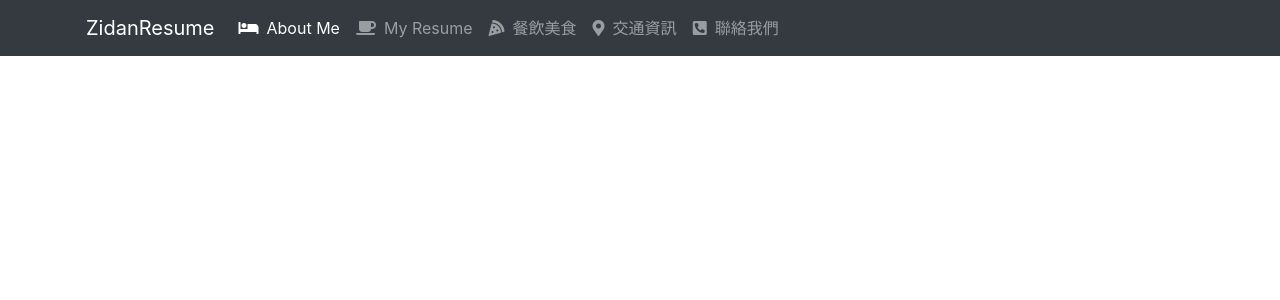
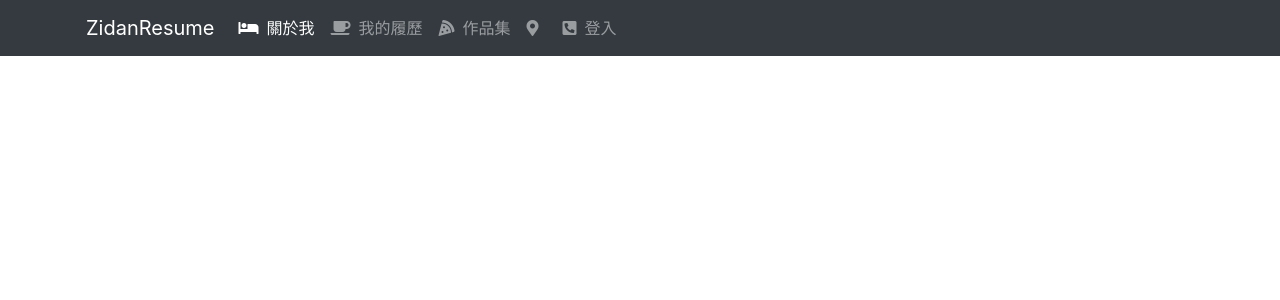
Before and after one commit to wdaweb/10902-lu-li-biao-xi-tong-zidanc, a PHP site: page / in a window 1280 px wide. Shown: the top 300 px of the page. Run offline with PHP 8.4, Linux system fonts and the light colour scheme; some libraries are stand-ins or nearby versions.

Commit message:
開啟版面

```diff
--- a/index.php
+++ b/index.php
@@ -6,10 +6,9 @@
     <meta http-equiv="X-UA-Compatible" content="ie=edge">
     <link rel="shortcut icon" href="#" type="image/x-icon">
     <title>Zidan-Web Resume</title>
-    <link rel="stylesheet" href="bootstrap.css" integrity="sha384-9aIt2nRpC12Uk9gS9baDl411NQApFmC26EwAOH8WgZl5MYYxFfc+NcPb1dKGj7Sk" crossorigin="anonymous">
+    <link rel="stylesheet" href="./plugins/bootstrap.css" >
     <script src="https://code.jquery.com/jquery-3.5.1.slim.min.js" integrity="sha384-DfXdz2htPH0lsSSs5nCTpuj/zy4C+OGpamoFVy38MVBnE+IbbVYUew+OrCXaRkfj" crossorigin="anonymous"></script>
     <script src="https://cdn.jsdelivr.net/npm/popper.js@1.16.0/dist/umd/popper.min.js" integrity="sha384-Q6E9RHvbIyZFJoft+2mJbHaEWldlvI9IOYy5n3zV9zzTtmI3UksdQRVvoxMfooAo" crossorigin="anonymous"></script>
-    <script src="https://stackpath.bootstrapcdn.com/bootstrap/4.5.0/js/bootstrap.min.js" integrity="sha384-OgVRvuATP1z7JjHLkuOU7Xw704+h835Lr+6QL9UvYjZE3Ipu6Tp75j7Bh/kR0JKI" crossorigin="anonymous"></script>
     <!-- fontAwesome -->
     <link rel="stylesheet" href="https://use.fontawesome.com/releases/v5.13.0/css/all.css" integrity="sha384-Bfad6CLCknfcloXFOyFnlgtENryhrpZCe29RTifKEixXQZ38WheV+i/6YWSzkz3V" crossorigin="anonymous">
     <!-- customCSS -->
@@ -18,7 +17,6 @@
 </head>
 <body>
 <!-- 準備include header-->
-    <header>
     <header class="bg-dark fixed-top">
     <nav class="navbar navbar-expand-md navbar-dark container">
       <a class="navbar-brand" href="index.php">ZidanResume</a>
@@ -28,25 +26,54 @@
       <div class="collapse navbar-collapse" id="zinav">
         <ul class="navbar-nav ">
           <li class="nav-item active">
-            <a class="nav-link" href="#lokiroom"><i class="fas fa-bed mr-2"></i>About Me</a>
+            <a class="nav-link" href="#lokiroom"><i class="fas fa-bed mr-2"></i>關於我</a>
           </li>
           <li class="nav-item">
-            <a class="nav-link" href="#lokifacility"><i class="fas fa-coffee mr-2"></i>My Resume</a>
+            <a class="nav-link" href="#lokifacility"><i class="fas fa-coffee mr-2"></i>我的履歷</a>
           </li>
           <li class="nav-item">
-            <a class="nav-link" href="#lokifood"><i class="fas fa-pizza-slice mr-2"></i>餐飲美食</a>
+            <a class="nav-link" href="#lokifood"><i class="fas fa-pizza-slice mr-2"></i>作品集</a>
           </li>
           <li class="nav-item">
-            <a class="nav-link" href="#lokitrans"><i class="fas fa-map-marker-alt mr-2"></i>交通資訊</a>
+            <a class="nav-link" href="#lokitrans"><i class="fas fa-map-marker-alt mr-2"></i></a>
           </li>
-          <li class="nav-item">
-            <a class="nav-link" href="#lokicontact"><i class="fas fa-phone-square-alt mr-2"></i>聯絡我們</a>
+          <li class="nav-item myml-5">
+            <a class="nav-link" href="#lokicontact"><i class="fas fa-phone-square-alt mr-2"></i>登入</a>
           </li>
         </ul>
       </div>
     </nav>
   </header>
-    </header>
+
+  <!-- <nav class="navbar navbar-expand-lg navbar-light bg-light">
+  <a class="navbar-brand" href="#">Navbar</a>
+  <button class="navbar-toggler" type="button" data-toggle="collapse" data-target="#navbarNavDropdown" aria-controls="navbarNavDropdown" aria-expanded="false" aria-label="Toggle navigation">
+    <span class="navbar-toggler-icon"></span>
+  </button>
+  <div class="collapse navbar-collapse" id="navbarNavDropdown">
+    <ul class="navbar-nav">
+      <li class="nav-item active">
+        <a class="nav-link" href="#">Home <span class="sr-only">(current)</span></a>
+      </li>
+      <li class="nav-item">
+        <a class="nav-link" href="#">Features</a>
+      </li>
+      <li class="nav-item">
+        <a class="nav-link" href="#">Pricing</a>
+      </li>
+      <li class="nav-item dropdown">
+        <a class="nav-link dropdown-toggle" href="#" id="navbarDropdownMenuLink" role="button" data-toggle="dropdown" aria-haspopup="true" aria-expanded="false">
+          Dropdown link
+        </a>
+        <div class="dropdown-menu" aria-labelledby="navbarDropdownMenuLink">
+          <a class="dropdown-item" href="#">Action</a>
+          <a class="dropdown-item" href="#">Another action</a>
+          <a class="dropdown-item" href="#">Something else here</a>
+        </div>
+      </li>
+    </ul>
+  </div>
+</nav> -->
 
 <!-- Main section -->
 
--- a/plugins/custom.css
+++ b/plugins/custom.css
@@ -11,3 +11,7 @@
   /* min-height: 300px; */
   border: 1px solid #000;
 }
+
+.myml-5{
+  float:right;
+}
```
Also changed, not shown: plugins/bootstrap.css (renamed from bootstrap.css), readme.md.
